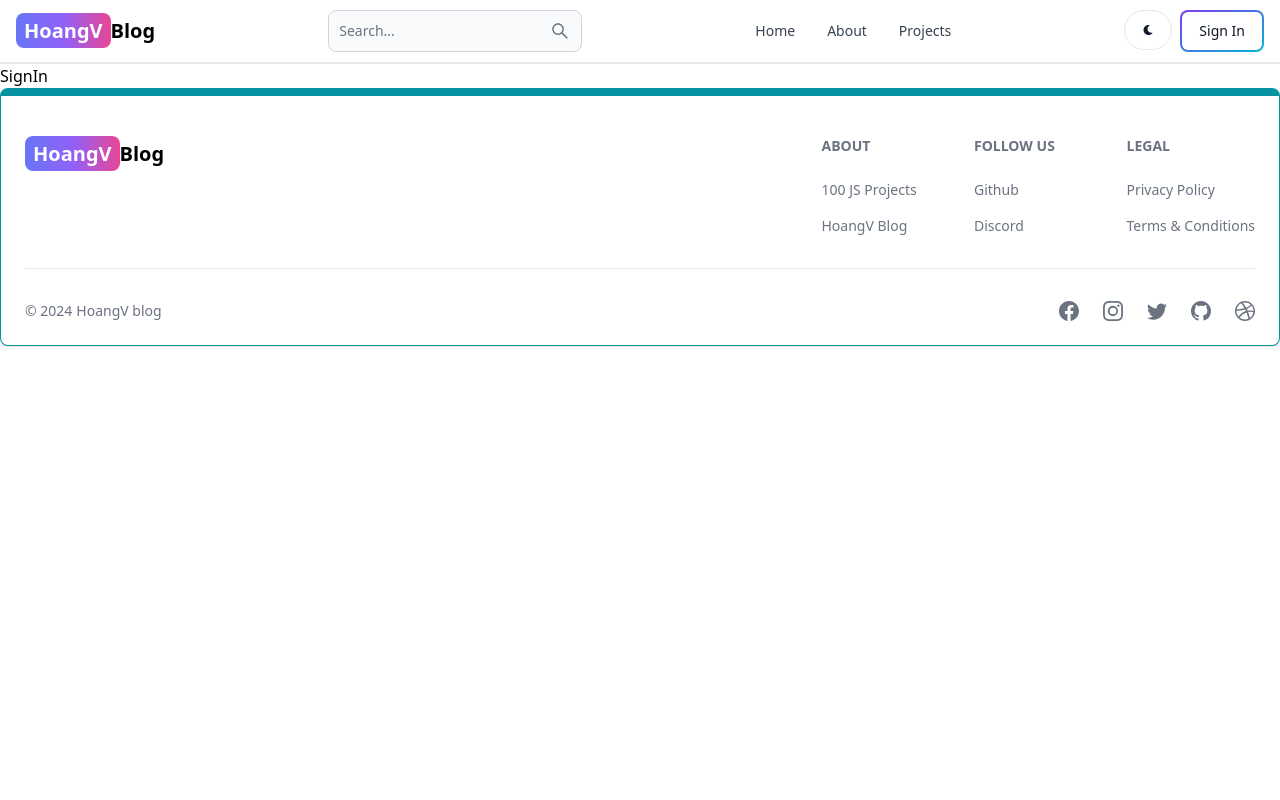
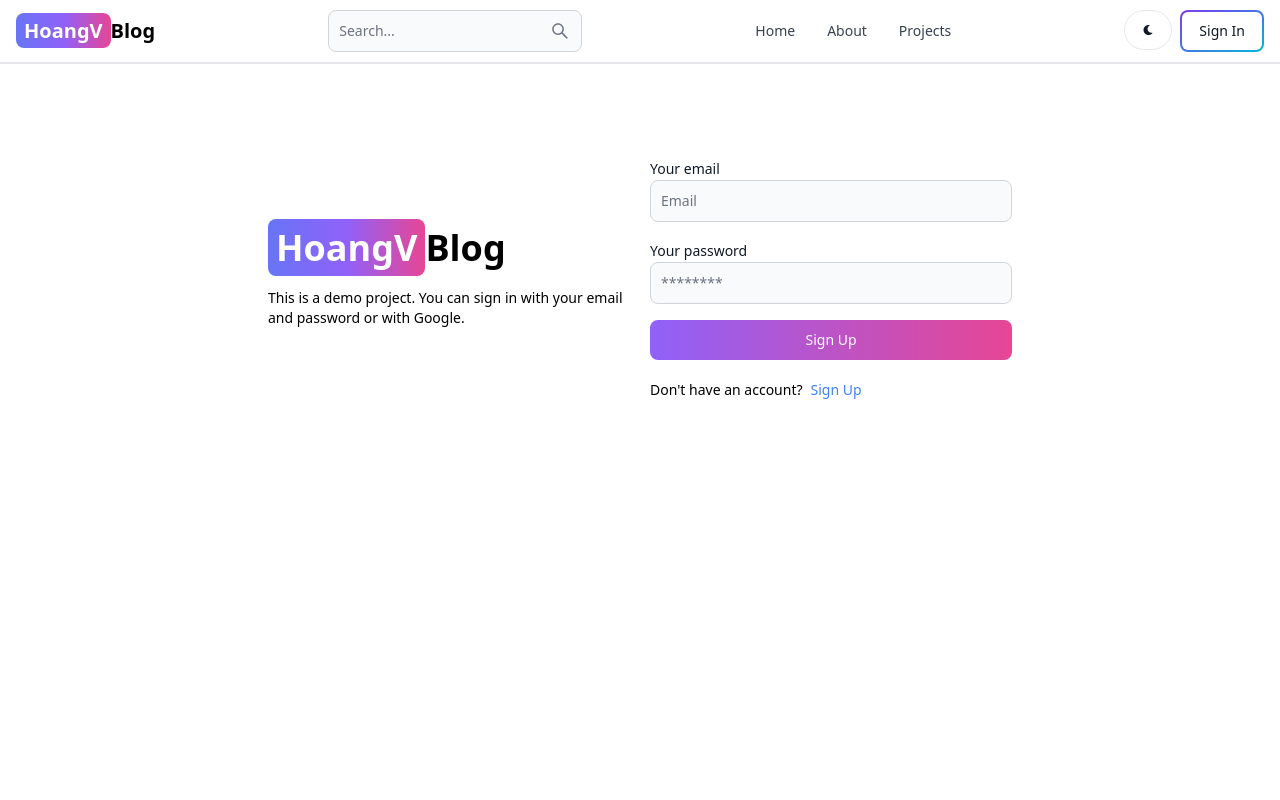
Before and after one commit to HoangVinh31/mern-blog, a React app in the folder client/: page /sign-in in a window 1280 px wide. Shown: the top 800 px of the page. Built offline with nearby package versions, Linux system fonts and the light colour scheme; the HTML template or start-up script is replaced by a standard one.

Commit message:
complete signin page functionality

```diff
--- a/client/src/pages/SignIn.jsx
+++ b/client/src/pages/SignIn.jsx
@@ -1,5 +1,101 @@
+import { Link, useNavigate } from "react-router-dom";
+import { Label, TextInput, Button, Alert, Spinner } from "flowbite-react";
+import { useState } from "react";
+
 export default function SignIn() {
+  const [formData, setFormData] = useState({});
+  const [errorMessage, setErrorMessage] = useState(null);
+  const [loading, setLoading] = useState(false);
+  const navigate = useNavigate();
+  const handleChange = (e) =>{
+    setFormData({...formData,[e.target.id]: e.target.value.trim()});
+  };
+  const handleSubmit = async (e) =>{
+      e.preventDefault();
+      if(!formData.password || !formData.email){
+        return setErrorMessage('Please fill out all fields');
+;      }
+      try {
+        setLoading(true);
+        setErrorMessage(null);
+        const res = await fetch('/api/auth/signin',{
+            method: 'POST',
+            headers: {'Content-Type': 'application/json'},
+            body: JSON.stringify(formData),
+        });
+        const data = await res.json();
+        if(data.success === false){
+          return setErrorMessage(data.message);
+        }
+        setLoading(false);
+        if(res.ok){
+          navigate('/');
+        }
+      } catch (error) {
+        setErrorMessage(error.message);
+        setLoading(false);
+      }
+  };
   return (
-    <div>SignIn</div>
+    <div className="min-h-screen mt-20">
+      <div className="flex p-3 max-w-3xl mx-auto flex-col md:flex-row md:items-center gap-5">
+        {/* left */}
+      <div className="flex-1">
+      <Link
+        to="/"
+        className="font-bold dark:text-white text-4xl"
+      >
+        <span className="px-2 py-1 bg-gradient-to-r from-indigo-500 via-purple-500 to-pink-500 rounded-lg text-white">
+          HoangV
+        </span>
+        Blog
+      </Link>
+      <p className="text-sm mt-5">
+        This is a demo project. You can sign in with your email and password or with Google.
+      </p>
+      </div>
+
+      {/* right */}
+      <div className="flex-1">
+        <form className="flex flex-col gap-4" onSubmit={handleSubmit}>
+          <div>
+            <Label value="Your email"/>
+            <TextInput
+            type="email"
+            placeholder="Email"
+            id="email"onChange={handleChange}/>
+          </div>
+          <div>
+            <Label value="Your password"/>
+            <TextInput
+            type="password"
+            placeholder="********"
+            id="password"onChange={handleChange}/>
+          </div>
+          <Button gradientDuoTone='purpleToPink' type="submit" disabled={loading}>
+            {
+              loading ? (
+                <>
+                  <Spinner size='sm' />
+                  <span className="pl-3">Loading...</span>
+                </>
+              ): 'Sign Up'
+            }
+          </Button>
+        </form>
+        <div className="flex gap-2 text-sm mt-5">
+          <span>Don't have an account?</span>
+          <Link to="/sign-up" className="text-blue-500">Sign Up</Link>
+        </div>
+        {
+          errorMessage && (
+            <Alert className="mt-5" color='failure'>
+              {errorMessage}
+            </Alert>
+          )
+        }
+      </div>
+      </div>
+    </div>
   )
 }
```
